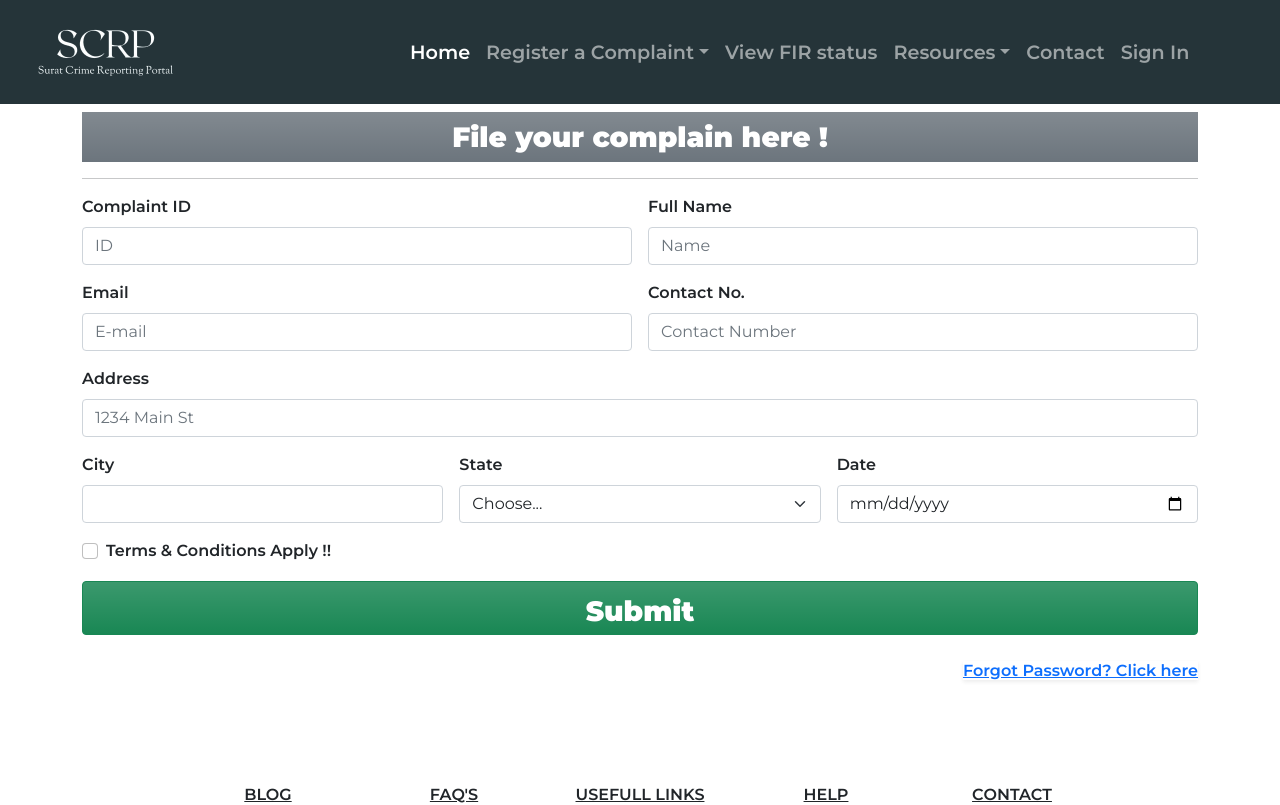
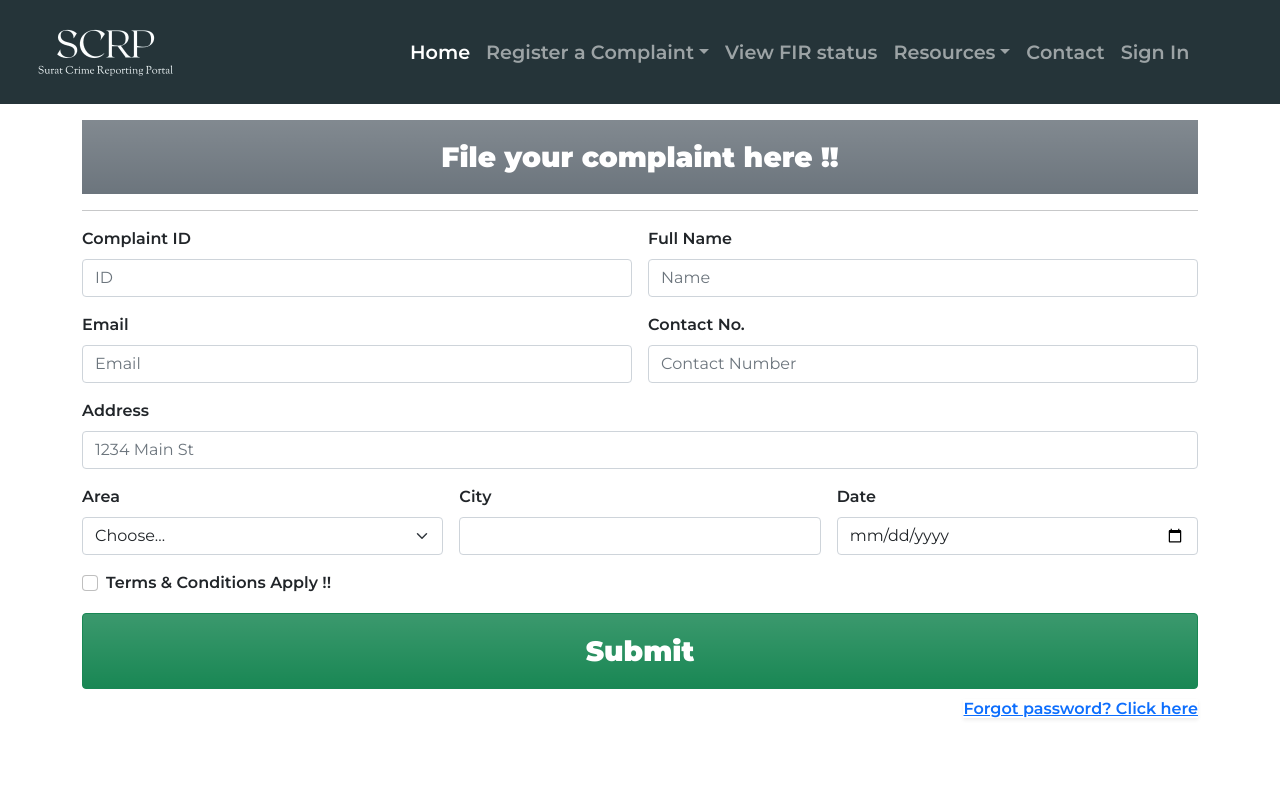
Before and after one commit to pjari14/CrimeShield, a React (Create React App) app: page /Complaint in a window 1280 px wide. Shown: the top 805 px of the page. Built offline with nearby package versions, Linux system fonts and the light colour scheme.

Commit message:
1st commit

```diff
--- a/src/App.js
+++ b/src/App.js
@@ -6,7 +6,7 @@ import Footer from "./Components/Footer";
 import Home from "./Pages/Home";
 import Login from "./Pages/Login";
 import Signup from "./Pages/Signup";
-import Complaint from "./Pages/Complaint";
+import Complaint from "./Pages/complaint";
 import Incident from "./Pages/Incident";
 
 function App() {
--- a/src/Pages/complaint.js
+++ b/src/Pages/complaint.js
@@ -2,20 +2,30 @@ import React from "react";
 const Complaint = () => {
   return (
     <>
-      <div class="container mt-3 pt-3">
-        <div class="col-12">
-          <h1 class="text-center fw-bolder">Form bootstrap 5</h1>
-        </div>
+      <div class="container mt-2 pt-2">
+
         <div class="col-12">
           <div class="bg-secondary opacity-75 bg-gradient p-3 text-center mb-2 text-white fw-bolder fs-3">
-            Cadastre-se
+            File your complaint here !!
           </div>
           <hr />
         </div>
         <form class="row g-3">
-          <div class="col-12">
+          <div class="col-md-6">
             <label for="inputName" class="form-label">
-              Name
+              Complaint ID
+            </label>
+            <input
+              type="text"
+              class="form-control"
+              id="inputName"
+              placeholder="ID"
+            />
+          </div>
+
+          <div class="col-md-6">
+            <label for="inputName" class="form-label">
+              Full Name
             </label>
             <input
               type="text"
@@ -33,18 +43,18 @@ const Complaint = () => {
               type="email"
               class="form-control"
               id="inputEmail4"
-              placeholder="Informe seu e-mail"
+              placeholder="Email"
             />
           </div>
           <div class="col-md-6">
             <label for="inputPassword4" class="form-label">
-              Password
+              Contact No.
             </label>
             <input
               type="password"
               class="form-control"
               id="inputPassword4"
-              placeholder="Informe uma senha segura"
+              placeholder="Contact Number"
             />
           </div>
           <div class="col-12">
@@ -58,32 +68,41 @@ const Complaint = () => {
               placeholder="1234 Main St"
             />
           </div>
-          <div class="col-md-6">
+          <div class="col-md-4">
+            <label for="inputState" class="form-label">
+              Area
+            </label>
+            <select id="inputState" class="form-select">
+              <option selected>Choose...</option>
+              <option>...</option>
+              <option>Varacha</option>
+              <option>Katargam</option>
+              <option>Rander</option>
+              <option>Vesu</option>
+              <option>God dod road</option>
+              <option>City light</option>
+              <option>Althan</option>
+              <option>Begampura</option>
+            </select>
+          </div>
+          <div class="col-md-4">
             <label for="inputCity" class="form-label">
               City
             </label>
             <input type="text" class="form-control" id="inputCity" />
           </div>
+
           <div class="col-md-4">
-            <label for="inputState" class="form-label">
-              State
+            <label for="inputZip" class="form-label">
+              Date
             </label>
-            <select id="inputState" class="form-select">
-              <option selected>Choose...</option>
-              <option>...</option>
-            </select>
-          </div>
-          <div class="col-md-2">
-            <label for="inputZip" class="form-label">
-              CEP
-            </label>
-            <input type="text" class="form-control" id="inputZip" />
+            <input type="date" class="form-control" id="inputZip" />
           </div>
           <div class="col-12">
             <div class="form-check">
               <input class="form-check-input" type="checkbox" id="gridCheck" />
               <label class="form-check-label" for="gridCheck">
-                Concordo com os termos.
+                Terms & Conditions Apply !!
               </label>
             </div>
           </div>
@@ -92,10 +111,10 @@ const Complaint = () => {
               type="submit"
               class="btn btn-success w-100 bg-gradient p-3 text-center mb-2 text-white fw-bolder fs-3"
             >
-              Salvar
+              Submit
             </button>
             <a href="#" class="text-primary shadow-sm">
-              Precisa de ajuda? Clique aqui
+              Forgot password? Click here
             </a>
           </div>
         </form>
```
